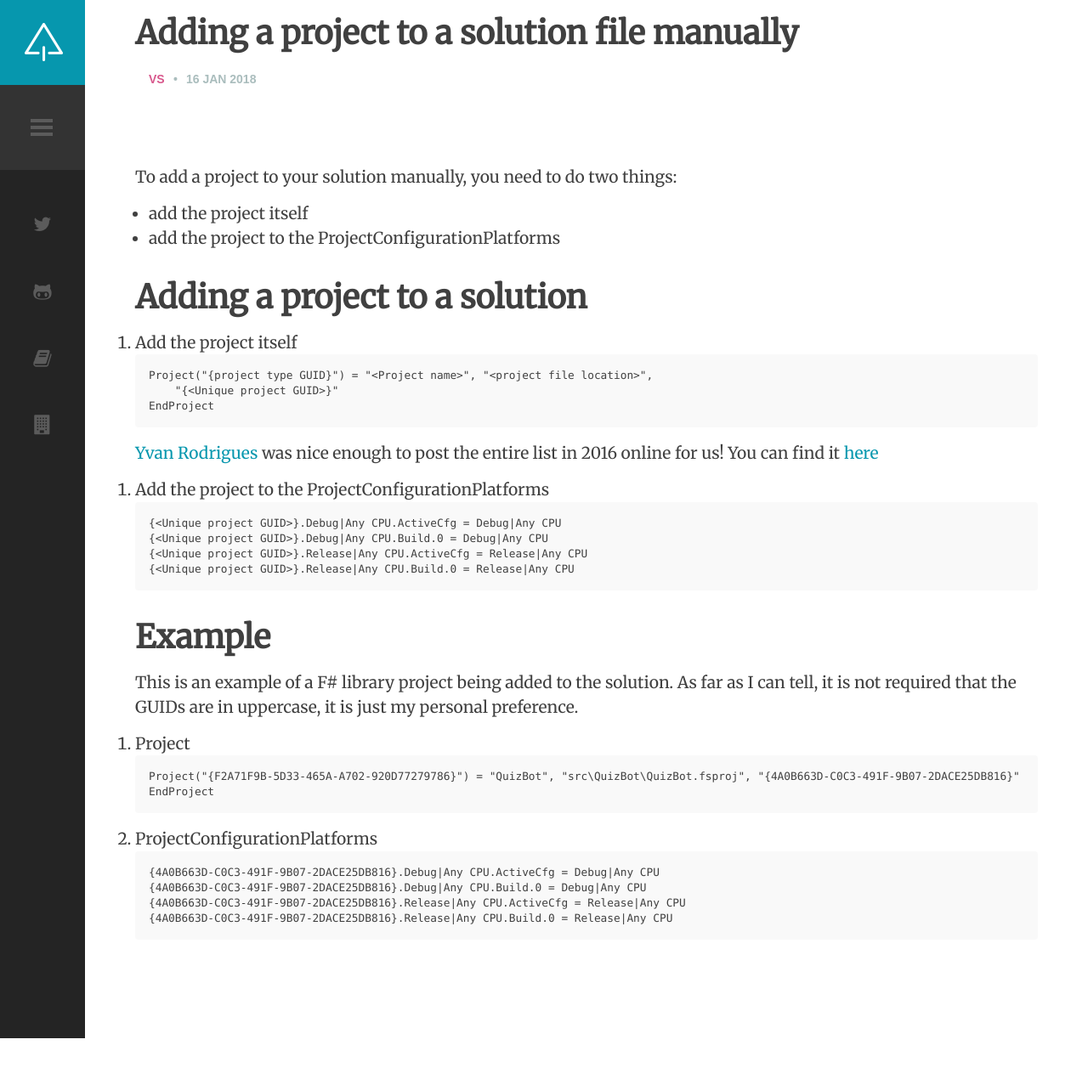
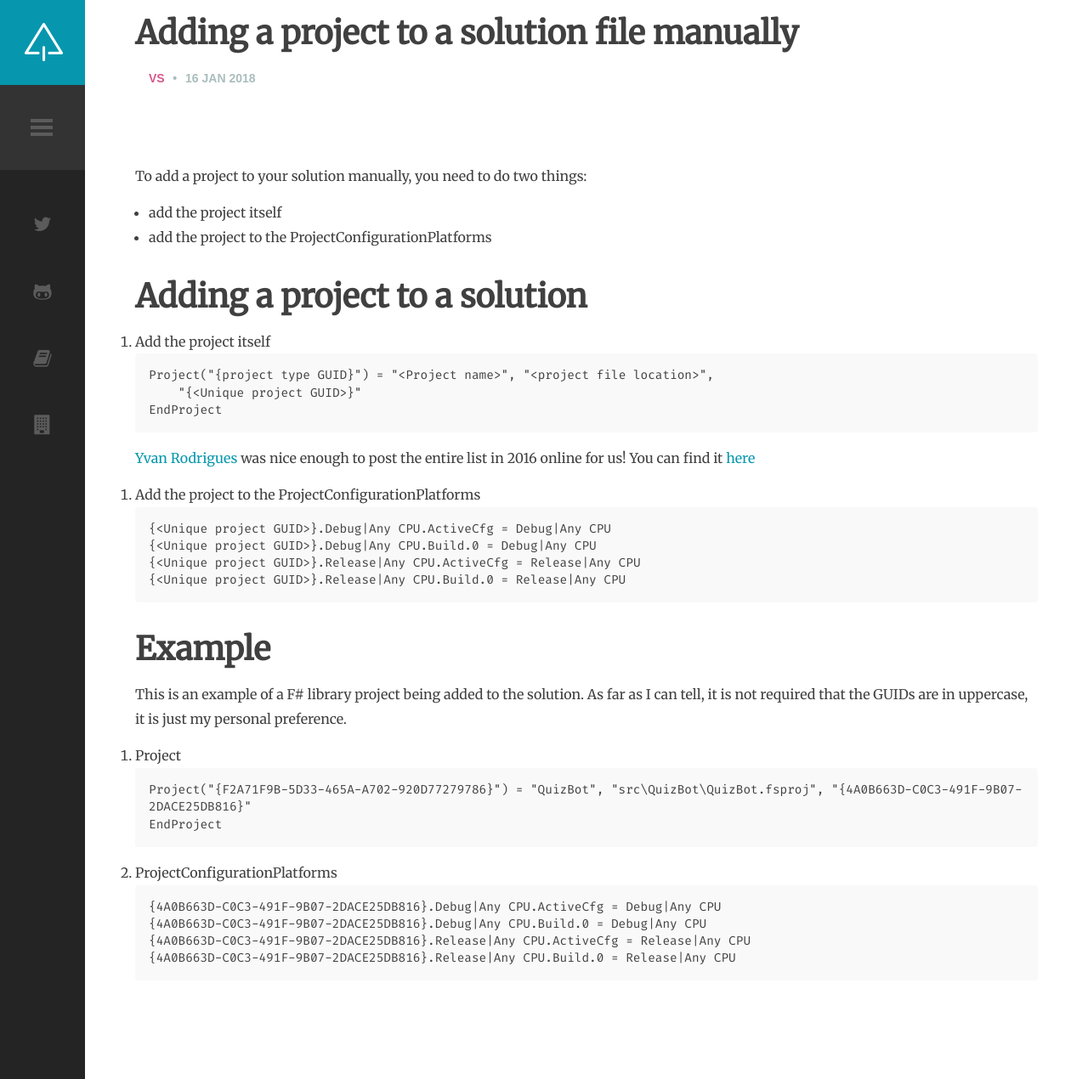
Before and after one commit to selketjah/selketjah.github.io, a Jekyll site: the page built from _posts/2018-01-16-add-project-to-solution.md, in a window 1280 px wide. Shown: the whole page at 85% size. Built offline with Jekyll 4.4.1, drawn with Linux system fonts in a browser that asks for light colours; comment, search, counter and statistics services are not loaded; before the commit the page ends 1222 px from its top, so only the background shows below that.

Commit message:
add fira code for code blocks

```diff
--- a/public/css/common.css
+++ b/public/css/common.css
@@ -662,7 +662,7 @@
 /* Code */
 code,
 pre {
-  font-family: Menlo, Monaco, "Courier New", monospace;
+  font-family: "Fira Code", Menlo, Monaco, "Courier New", monospace;
 }
 code {
   padding: .1em .5em;
@@ -686,7 +686,7 @@
 }
 pre code {
   padding: 0;
-  font-size: 100%;
+  font-size: 0.9rem;
   color: inherit;
   background-color: transparent;
 }
--- a/public/css/style.css
+++ b/public/css/style.css
@@ -6,7 +6,7 @@
 body
 {
     font-family: 'Merriweather', serif;
-    font-size: 1.2rem;
+    font-size: 1rem;
     line-height: 1.8rem;
     color: #404040;
     background-color: #fff;
```
